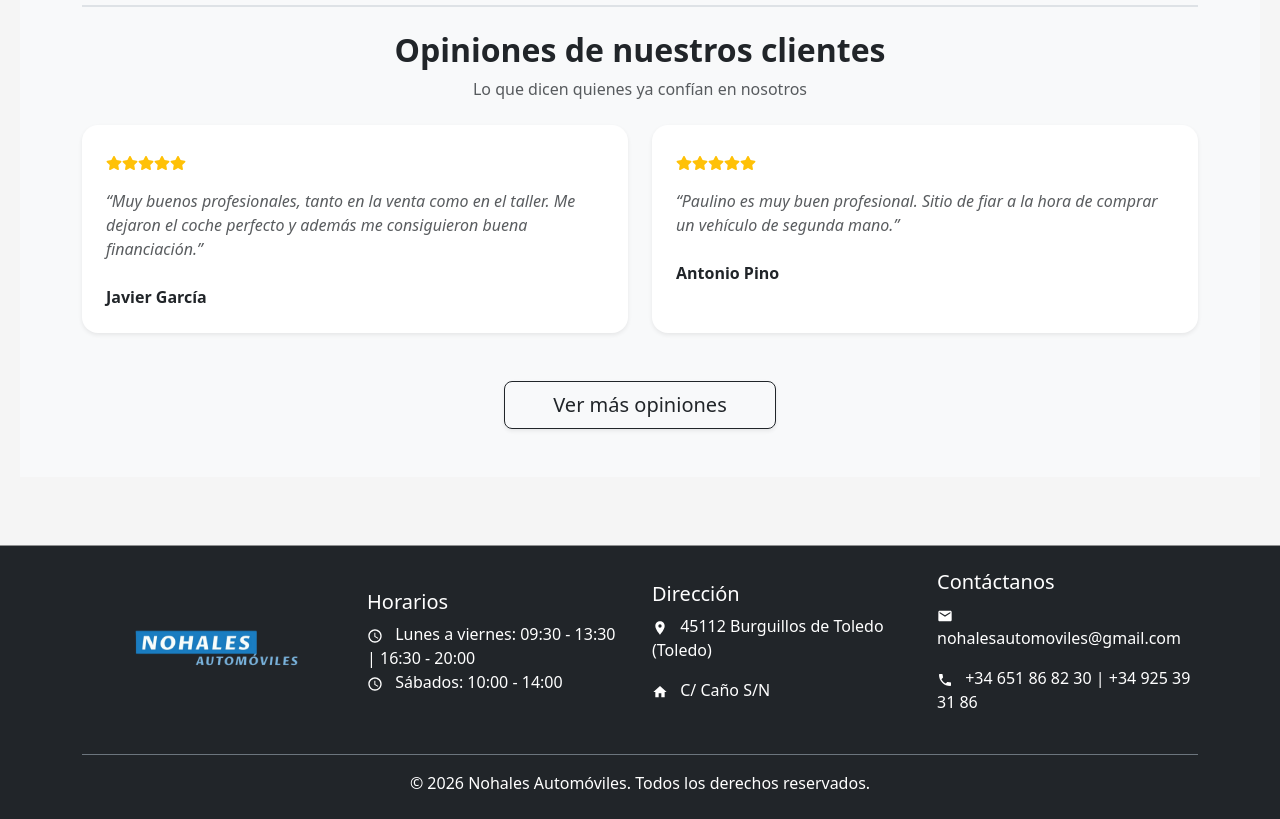
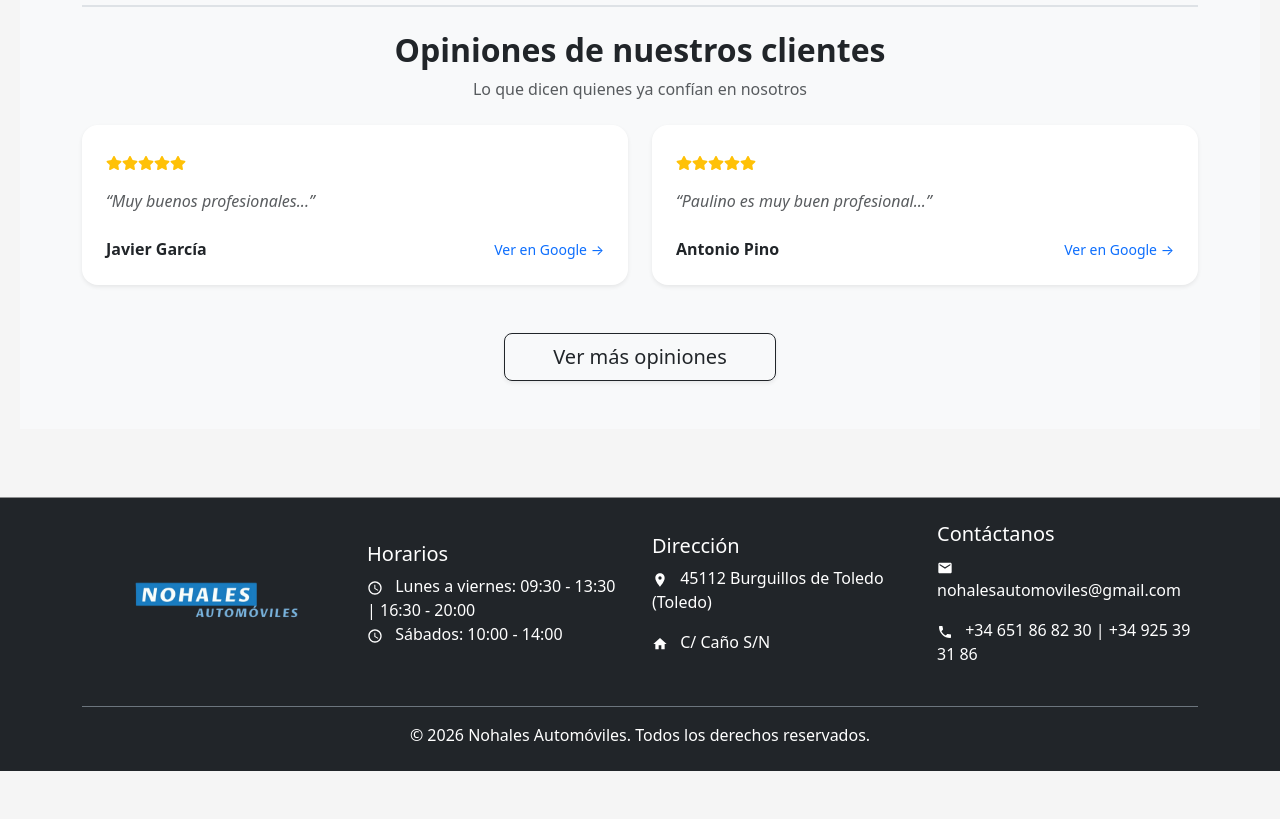
Before and after one commit to JorP2/concesionario-web, a React (Create React App) app in the folder frontend/: page /nosotros in a window 1280 px wide. Shown: the part 880-1699 px from the top of the page. After the commit the page ends 1651 px from the top, so only its background shows below. Built offline with nearby package versions, Linux system fonts and the light colour scheme.

Commit message:
Mejora del apartado de reviews y redirección a las reseñas

```diff
--- a/frontend/src/pages/Nosotros.jsx
+++ b/frontend/src/pages/Nosotros.jsx
@@ -1,4 +1,5 @@
 import { FaStar } from "react-icons/fa";
+import "../styles/Nosotros.css"
 
 function Nosotros() {
   return (
@@ -31,14 +32,12 @@ function Nosotros() {
       <div className="container py-5">
 
         {/* ABOUT */}
-
-
         <div className="row g-4 mb-5">
 
           <div className="col-12 col-lg-6">
             <div
               className="p-4 h-100 rounded-4 shadow-sm bg-dark text-white transition-card"
-              style={{ transition: "0.3s" }}
+              style={{ transition: "0.3s", cursor: "pointer" }}
             >
               <h4 className="mb-3">Concesionario de confianza</h4>
               <p className="mb-0 text-white-50">
@@ -52,7 +51,7 @@ function Nosotros() {
           <div className="col-12 col-lg-6">
             <div
               className="p-4 h-100 rounded-4 shadow-sm bg-white transition-card"
-              style={{ transition: "0.3s" }}
+              style={{ transition: "0.3s", cursor: "pointer" }}
             >
               <h4 className="mb-3">Profesionalidad y transparencia</h4>
               <p className="mb-0 text-muted">
@@ -78,35 +77,50 @@ function Nosotros() {
 
           {[
             {
-              text: "Muy buenos profesionales, tanto en la venta como en el taller. Me dejaron el coche perfecto y además me consiguieron buena financiación.",
+              text: "Muy buenos profesionales...",
               name: "Javier García",
+              link: "https://share.google/ficPdfbF2QA2WmW7x",
             },
             {
-              text: "Paulino es muy buen profesional. Sitio de fiar a la hora de comprar un vehículo de segunda mano.",
+              text: "Paulino es muy buen profesional...",
               name: "Antonio Pino",
+              link: "https://share.google/c2Oa8QxjTlui5fyP1",
             },
-          ].map((review, i) => (
-            <div key={i} className="col-12 col-md-6">
-              <div
-                className="p-4 h-100 bg-white rounded-4 shadow-sm transition-card"
-                style={{ transition: "0.3s" }}
+          ].map((review, index) => (
+            <div key={index} className="col-12 col-md-6">
+
+              <a
+                href={review.link}
+                target="_blank"
+                rel="noopener noreferrer"
+                style={{ textDecoration: "none", color: "inherit" }}
               >
+                <div className="p-4 h-100 bg-white rounded-4 shadow-sm transition-card">
 
+                  {/* estrellas */}
                   <div className="text-warning mb-3">
-                  {Array(5).fill().map((_, i) => (
-                    <FaStar key={i} />
+                    {Array(5).fill().map((_, starIndex) => (
+                      <FaStar key={starIndex} />
                     ))}
                   </div>
 
+                  {/* texto */}
                   <p className="fst-italic mb-4 text-muted">
                     “{review.text}”
                   </p>
 
+                  {/* nombre */}
+                  <div className="d-flex justify-content-between align-items-center mt-3">
                     <p className="fw-bold mb-0">{review.name}</p>
+
+                    <span className="text-primary small">
+                      Ver en Google →
+                    </span>
                   </div>
                 </div>
+              </a>
+            </div>
           ))}
-
         </div>
 
         {/* BUTTON */}
@@ -120,19 +134,7 @@ function Nosotros() {
             Ver más opiniones
           </a>
         </div>
-
       </div>
-
-      {/* hover effect */}
-      <style>
-        {`
-          .transition-card:hover {
-            transform: translateY(-5px);
-            box-shadow: 0 10px 25px rgba(0,0,0,0.15);
-          }
-        `}
-      </style>
-
     </div>
   );
 }
--- a/frontend/src/styles/Nosotros.css
+++ b/frontend/src/styles/Nosotros.css
@@ -12,6 +12,7 @@
   position: absolute;
   inset: 0;
   background: rgba(0, 0, 0, 0.55);
+  z-index: 1;
 }
 
 .hero-content {
@@ -20,3 +21,25 @@
   padding: 30px;
   border-radius: 12px;
 }
+
+.transition-card {
+    cursor: pointer;
+  transition: all 0.35s ease;
+  will-change: transform;
+}
+
+.transition-card:hover {
+  transform: translateY(-8px);
+  box-shadow: 0 18px 40px rgba(0, 0, 0, 0.18);
+}
+
+.google-link {
+  cursor: pointer;
+  color: #0d6efd;
+  transition: 0.2s ease;
+}
+
+.google-link:hover {
+  text-decoration: underline;
+  opacity: 0.85;
+}
```
Lines whose indentation alone changed are shown as unchanged.
